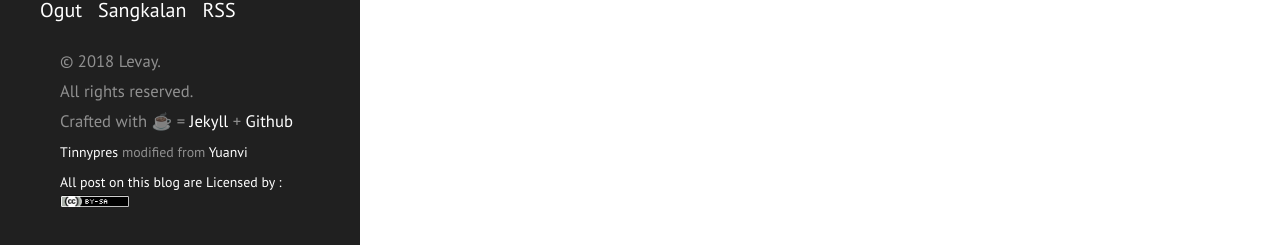
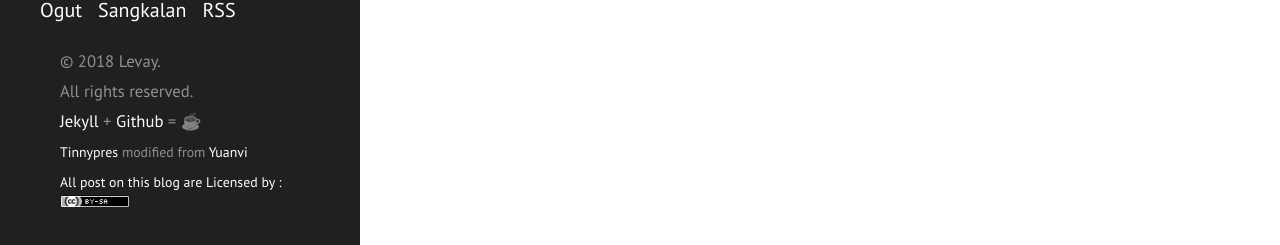
Before and after one commit to levay08/levay08.github.io, a Jekyll site: the page built from index.html, in a window 1280 px wide. Shown: the part 652-897 px from the top of the page. Built offline with Jekyll 4.4.1, drawn with Linux system fonts in a browser that asks for light colours.

Commit message:
Update sidebar.html

```diff
--- a/_includes/sidebar.html
+++ b/_includes/sidebar.html
@@ -52,7 +52,7 @@
 
   <div class="container">
    <small class="block">&copy; {{ site.time | date: '%Y' }} Levay. <br />All rights reserved.</small><br />
-   <small class="block">Crafted with ☕ = <a href="http://jekyllrb.com/">Jekyll</a> + <a href="https://github.io">Github </a><br />
+   <small class="block"><a href="http://jekyllrb.com/">Jekyll</a> + <a href="https://github.io">Github </a> = ☕<br />
    <small><a href="https://tinypress.co/">Tinnypres</a> modified from <a href="https://github.com/yuanvi/blog">Yuanvi</a></small><br>
    <small><a href="https://creativecommons.org/licenses/by-sa/4.0/">All post on this blog are Licensed by :<br><img src="/assets/ccbysa.png" width="70" ></a> </small>
  </div>
```
